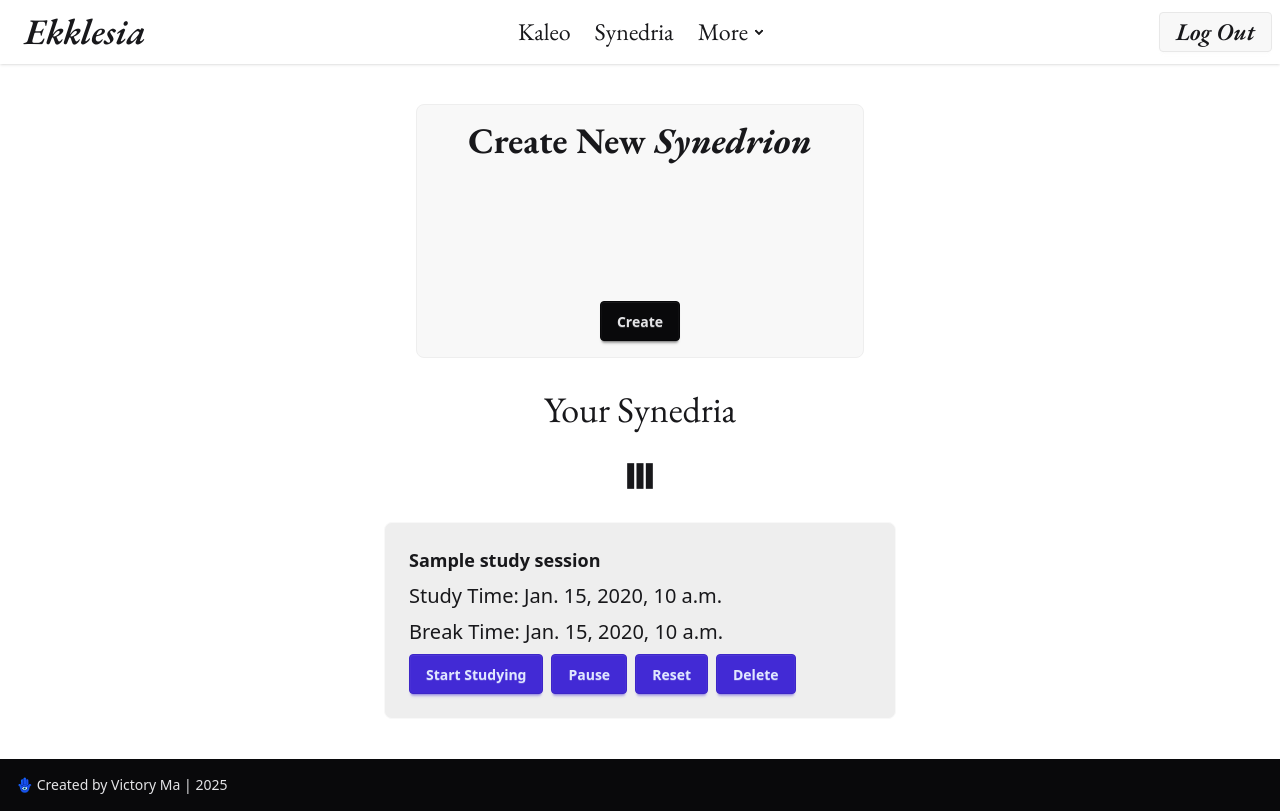
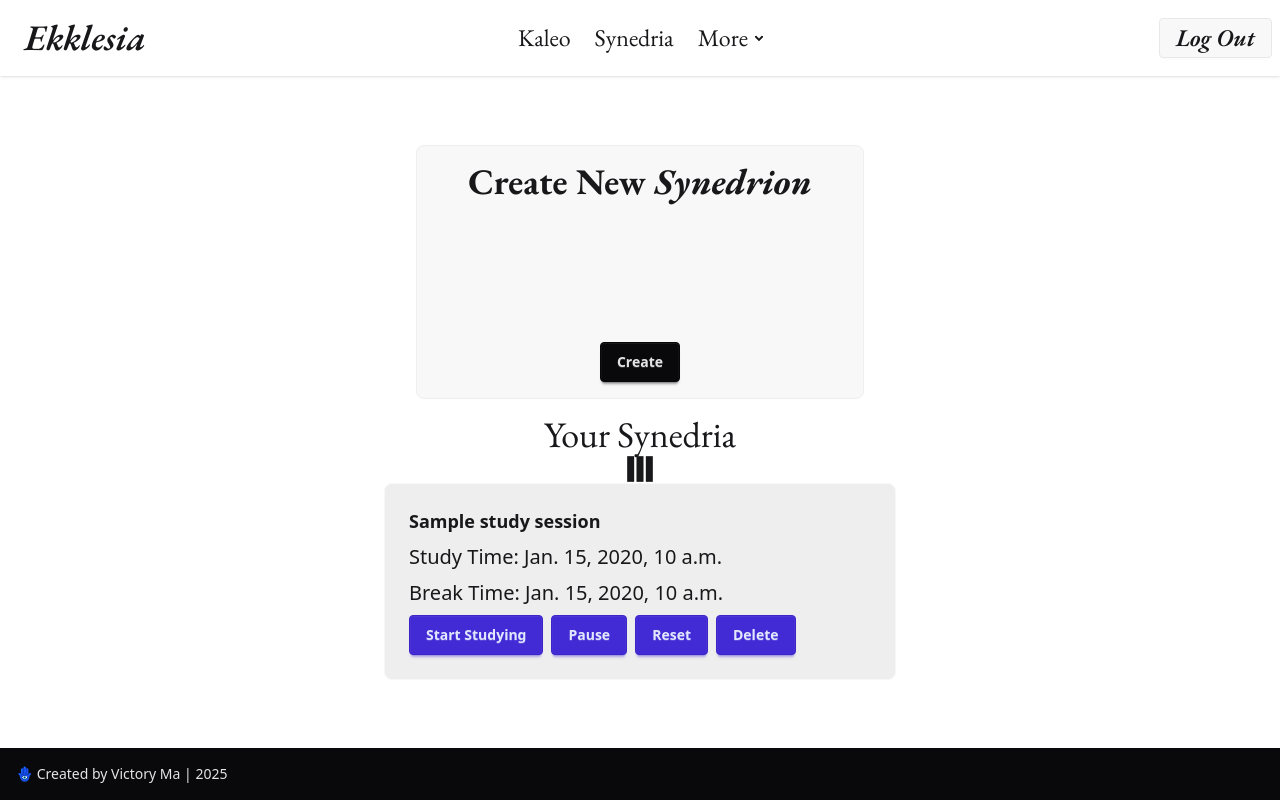
Before and after one commit to VictoryMa8/ekklesia, a Django app: template frontend/templates/study_sessions.html in a window 1280 px wide. Run offline with Django 5.2, Linux system fonts and the light colour scheme; the template is opened without the code that fills it: most values are stand-ins (such as "Sample title", 1, 10 or a date in 2020); form fields are guessed from the names that the template uses.

Commit message:
Fixed study timer and loading indicator margins

```diff
--- a/frontend/static/assets/styles/output.css
+++ b/frontend/static/assets/styles/output.css
@@ -15,8 +15,6 @@
     --container-xs: 20rem;
     --container-md: 28rem;
     --container-lg: 32rem;
-    --text-lg: 1.125rem;
-    --text-lg--line-height: calc(1.75 / 1.125);
     --text-xl: 1.25rem;
     --text-xl--line-height: calc(1.75 / 1.25);
     --text-2xl: 1.5rem;
@@ -835,6 +833,9 @@
       grid-row-start: 1;
     }
   }
+  .m-0 {
+    margin: calc(var(--spacing) * 0);
+  }
   .m-8 {
     margin: calc(var(--spacing) * 8);
   }
@@ -887,6 +888,9 @@
   .mt-5 {
     margin-top: calc(var(--spacing) * 5);
   }
+  .mt-8 {
+    margin-top: calc(var(--spacing) * 8);
+  }
   .mt-10 {
     margin-top: calc(var(--spacing) * 10);
   }
@@ -895,9 +899,6 @@
   }
   .mb-4 {
     margin-bottom: calc(var(--spacing) * 4);
-  }
-  .mb-8 {
-    margin-bottom: calc(var(--spacing) * 8);
   }
   .mb-10 {
     margin-bottom: calc(var(--spacing) * 10);
@@ -1170,9 +1171,6 @@
   }
   .text-gray-500 {
     color: var(--color-gray-500);
-  }
-  .text-gray-700 {
-    color: var(--color-gray-700);
   }
   .text-neutral-content {
     color: var(--color-neutral-content);
--- a/frontend/templates/fragments/current_study_sessions.html
+++ b/frontend/templates/fragments/current_study_sessions.html
@@ -1,4 +1,4 @@
-<div id="current-study-sessions" class="flex flex-wrap gap-4 justify-center">
+<div id="current-study-sessions" class="flex flex-wrap gap-4 justify-center mt-0">
   {% if study_sessions %}
     {% for study_session in study_sessions %}
       <div class="card card-border bg-base-300 w-lg">
@@ -66,14 +66,14 @@
 
                 if (onBreak) {
                   countdownInterval = setInterval(() => { // executes every 1000ms
-                    breakCount -= 500;
+                    breakCount -= 1;
                     breakDisplay.innerHTML = formatTime(breakCount);
                     if (breakCount <= 0) {
                       clearInterval(countdownInterval); // stops the timer
                       playAudio(4);
                       document.getElementById('{{ study_session.uuid }}').style.opacity = 0.3;
                       setTimeout(() => {
-                        alert("Synedrion is now complete, time for a break!");
+                        alert("Break is now complete, time to study 📖");
                         document.getElementById('{{ study_session.uuid }}').style.opacity = 1;
                       }, 3000);
                       onBreak = false; // break complete, time to study
@@ -88,14 +88,14 @@
                   startButton.value = "On break..."
                 } else {
                   countdownInterval = setInterval(() => { // executes every 1000ms
-                    count -= 500;
+                    count -= 1;
                     countdownDisplay.innerHTML = formatTime(count);
                     if (count <= 0) {
                       clearInterval(countdownInterval); // stops the timer
                       playAudio(4);
                       document.getElementById('{{ study_session.uuid }}').style.opacity = 0.3;
                       setTimeout(() => {
-                        alert("Synedrion is now complete, time for a break!");
+                        alert("Synedrion is now complete, time for a break 🪬");
                         document.getElementById('{{ study_session.uuid }}').style.opacity = 1;
                       }, 3000);
                       onBreak = true; // study timer done, time for a break
--- a/frontend/templates/study_sessions.html
+++ b/frontend/templates/study_sessions.html
@@ -12,8 +12,8 @@
         <input class="btn btn-neutral mt-4 block" type="submit" value="Create" />
       </form>
     </div>
-    <h1 class="text-center text-4xl m-8 font-[EB_Garamond]">Your Synedria</h1>
-    <span class="loading loading-bars loading-lg htmx-indicator mb-8" id="loading"></span>
+    <h1 class="text-center text-4xl mt-4 font-[EB_Garamond]">Your Synedria</h1>
+    <span class="loading loading-bars loading-lg htmx-indicator m-0" id="loading"></span>
     {% include 'fragments/current_study_sessions.html' %}
   </div>
 {% endblock %}
--- a/frontend/templates/tasks.html
+++ b/frontend/templates/tasks.html
@@ -11,8 +11,8 @@
         <input class="btn btn-neutral mt-4 block" type="submit" value="Create" />
       </form>
     </div>
-    <span class="loading loading-bars loading-lg htmx-indicator mt-5 mb-0" id="loading"></span>
-    <h1 class="text-center text-4xl mb-8 mt-0 font-[EB_Garamond]">Active Kaleos</h1>
+    <h1 class="text-center text-4xl mt-4 font-[EB_Garamond]">Active Kaleos</h1>
+    <span class="loading loading-bars loading-lg htmx-indicator m-0" id="loading"></span>
     {% include 'fragments/current_tasks.html' %}
   </div>
 {% endblock %}
```
